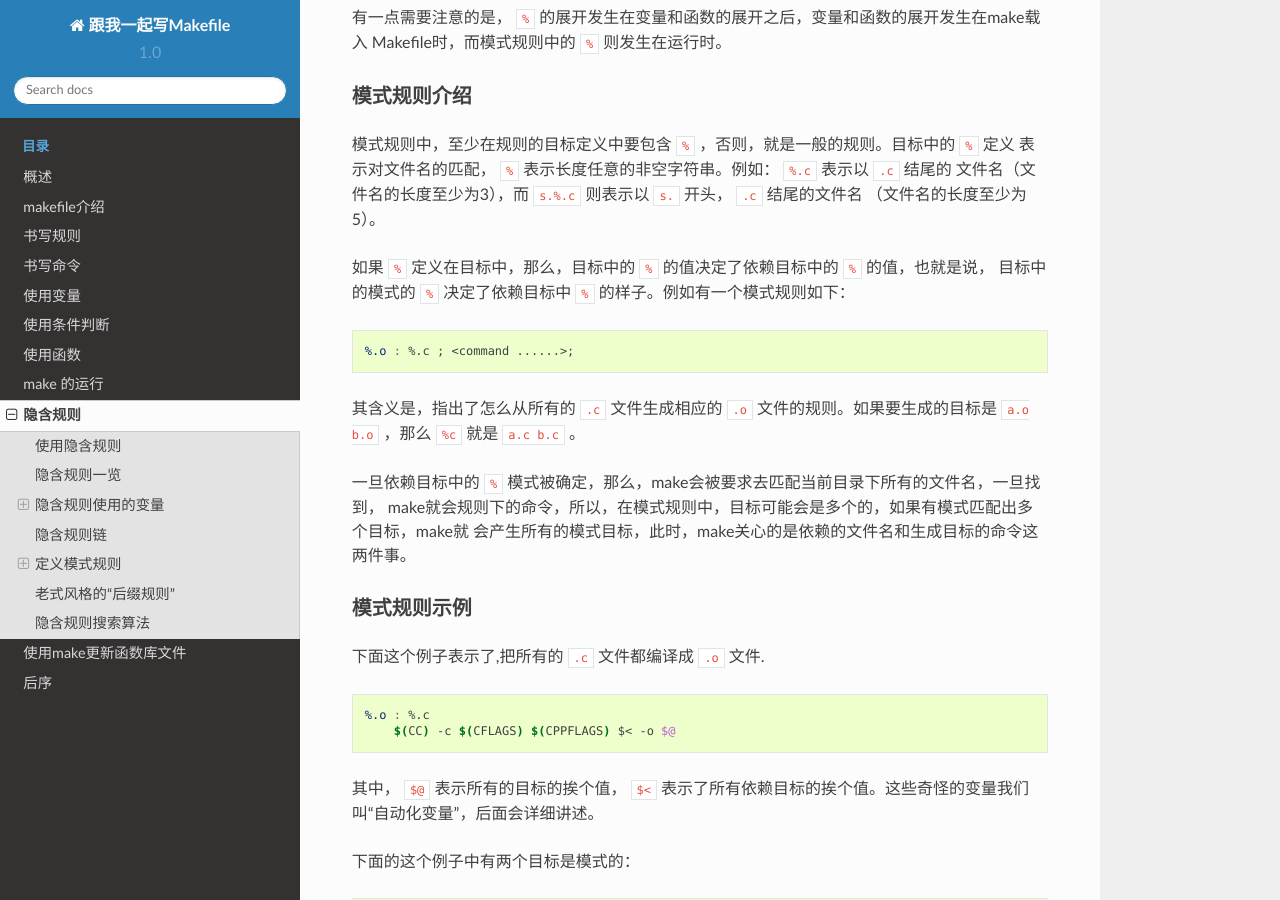
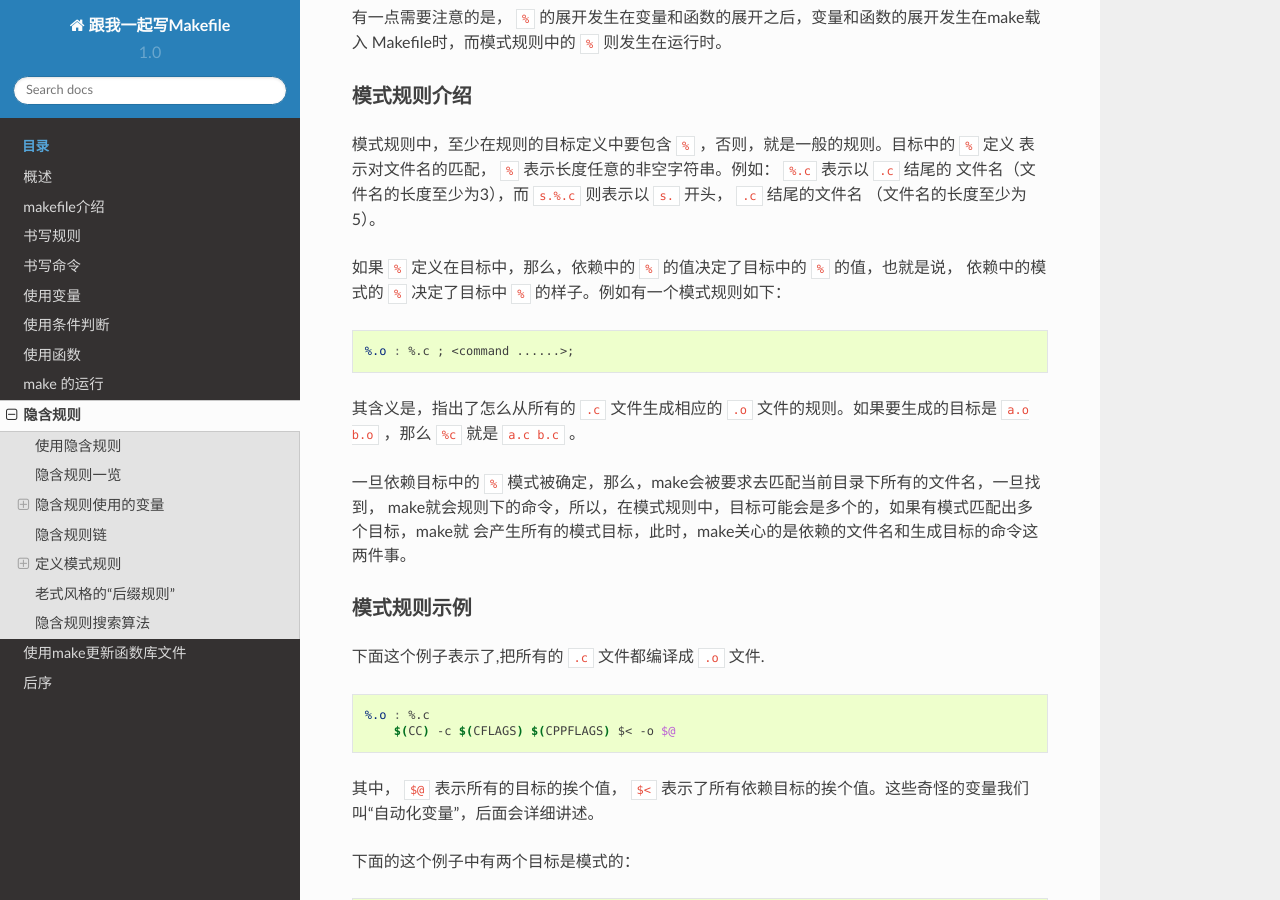
Before and after one commit to seisman/how-to-write-makefile, a Sphinx documentation site: the page built from source/implicit_rules.rst, in a window 1280 px wide and 900 px high, scrolled down 6024 px. Built offline with Sphinx 7.4.7 and the Read the Docs theme 2.0.0, drawn with Linux system fonts in a browser that asks for light colours.

Commit message:
Update implicit_rules.rst (#47)

```diff
--- a/source/implicit_rules.rst
+++ b/source/implicit_rules.rst
@@ -269,8 +269,8 @@ Makefile时，而模式规则中的 ``%`` 则发生在运行时。
 文件名（文件名的长度至少为3），而 ``s.%.c`` 则表示以 ``s.`` 开头， ``.c`` 结尾的文件名
 （文件名的长度至少为5）。
 
-如果 ``%`` 定义在目标中，那么，目标中的 ``%`` 的值决定了依赖目标中的 ``%`` 的值，也就是说，
-目标中的模式的 ``%`` 决定了依赖目标中 ``%`` 的样子。例如有一个模式规则如下：
+如果 ``%`` 定义在目标中，那么，依赖中的 ``%`` 的值决定了目标中的 ``%`` 的值，也就是说，
+依赖中的模式的 ``%`` 决定了目标中 ``%`` 的样子。例如有一个模式规则如下：
 
 .. code-block:: makefile
 
```
